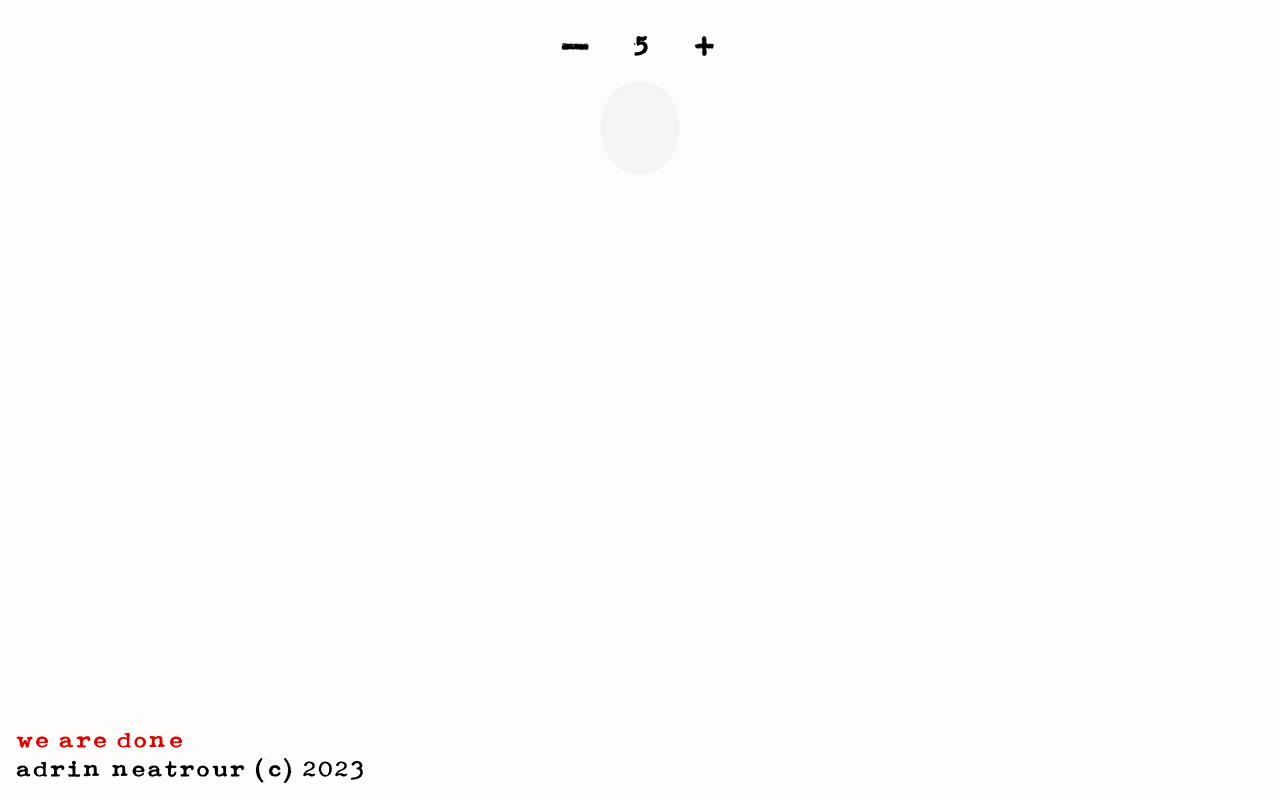
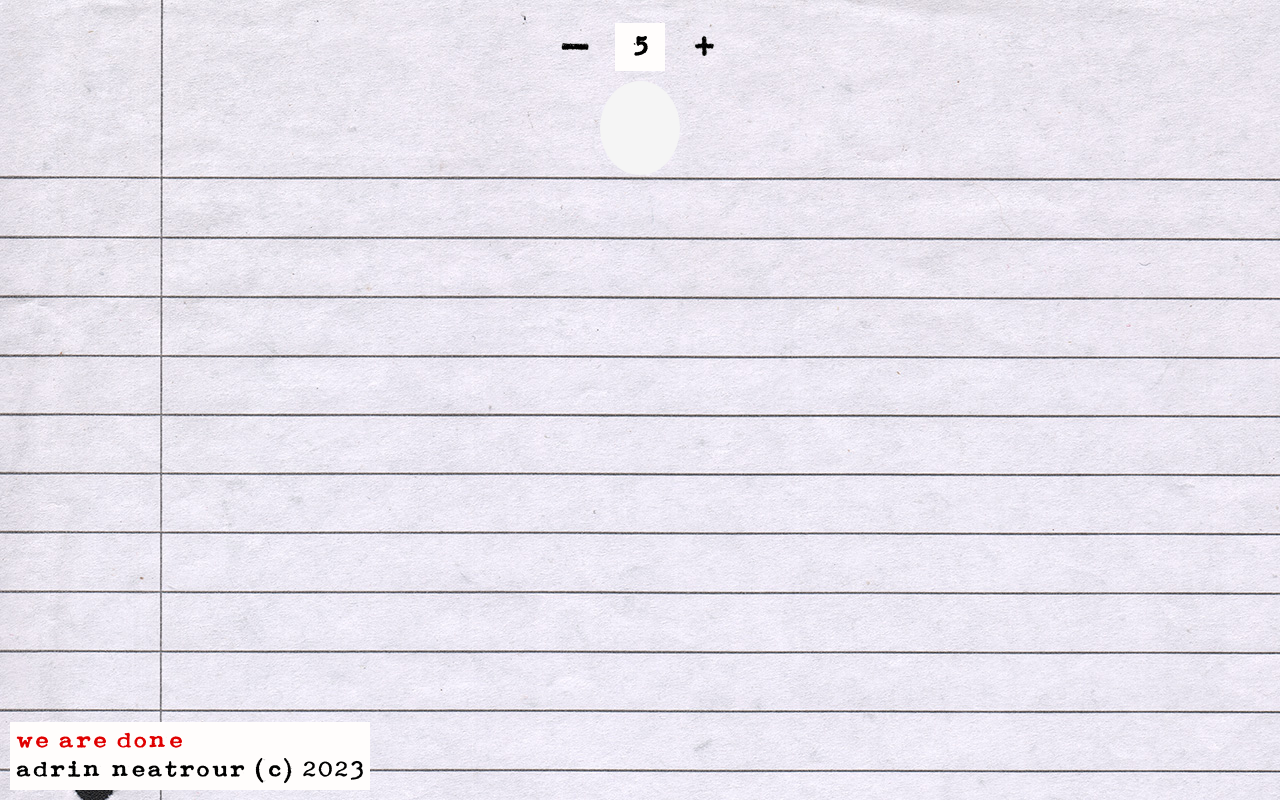
Before and after one commit to graemejwalker/infinitepoems, a plain HTML site: page wearedone/index.html in a window 1280 px wide. Drawn offline with Linux system fonts and the light colour scheme.

Commit message:
Update index.html

```diff
--- a/wearedone/index.html
+++ b/wearedone/index.html
@@ -7,7 +7,7 @@
     <link rel="stylesheet" href="../style.css">
     <link rel="preconnect" href="https://fonts.gstatic.com">
 <style>
-body {font-family: 'Gabrielle';color:#000;}
+body {background-image: url(/A4-lined-paper.jpg);font-family: 'Gabrielle';color:#000;}
   .number-input input[type=number] {
  font-family: 'Gabrielle';
 }
```
